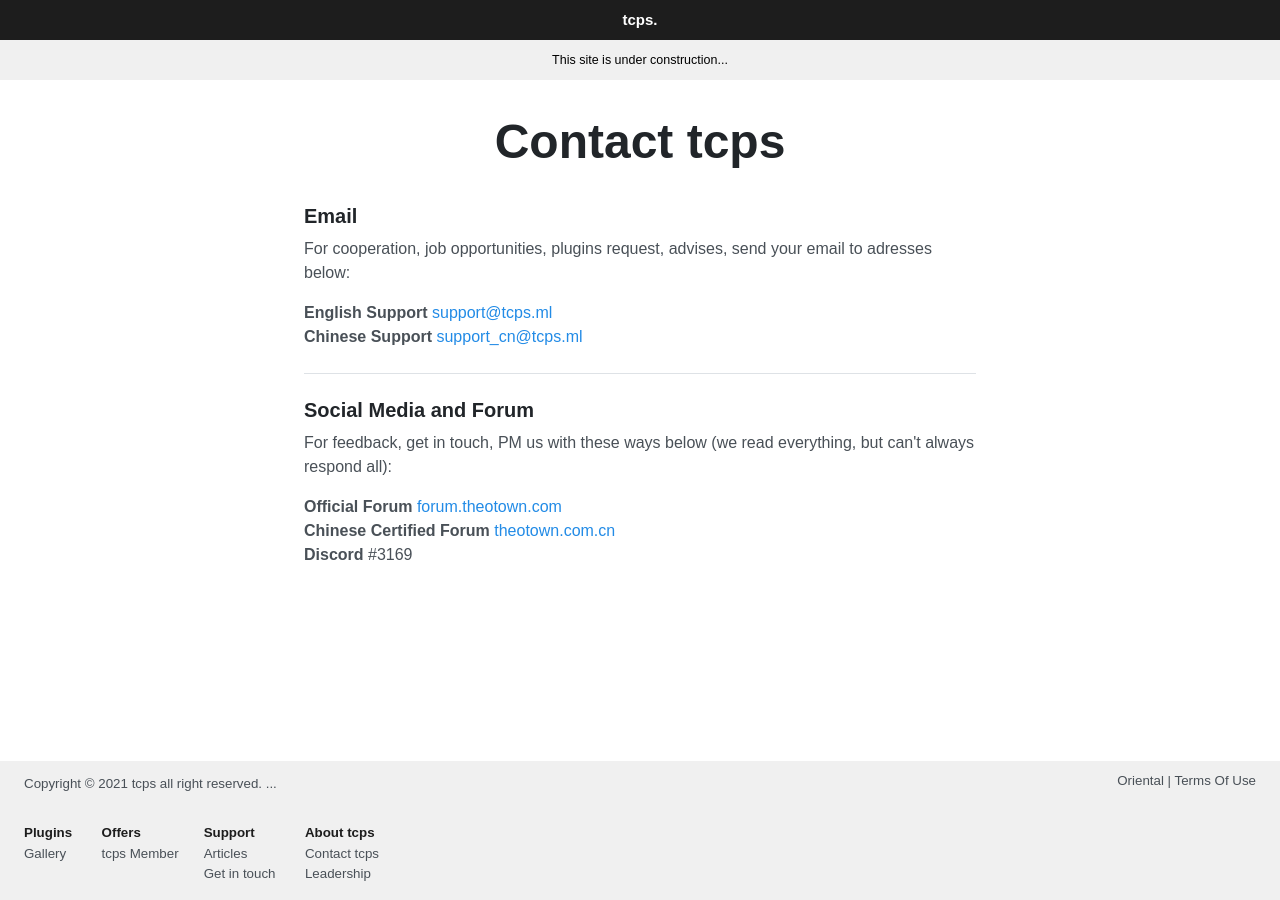
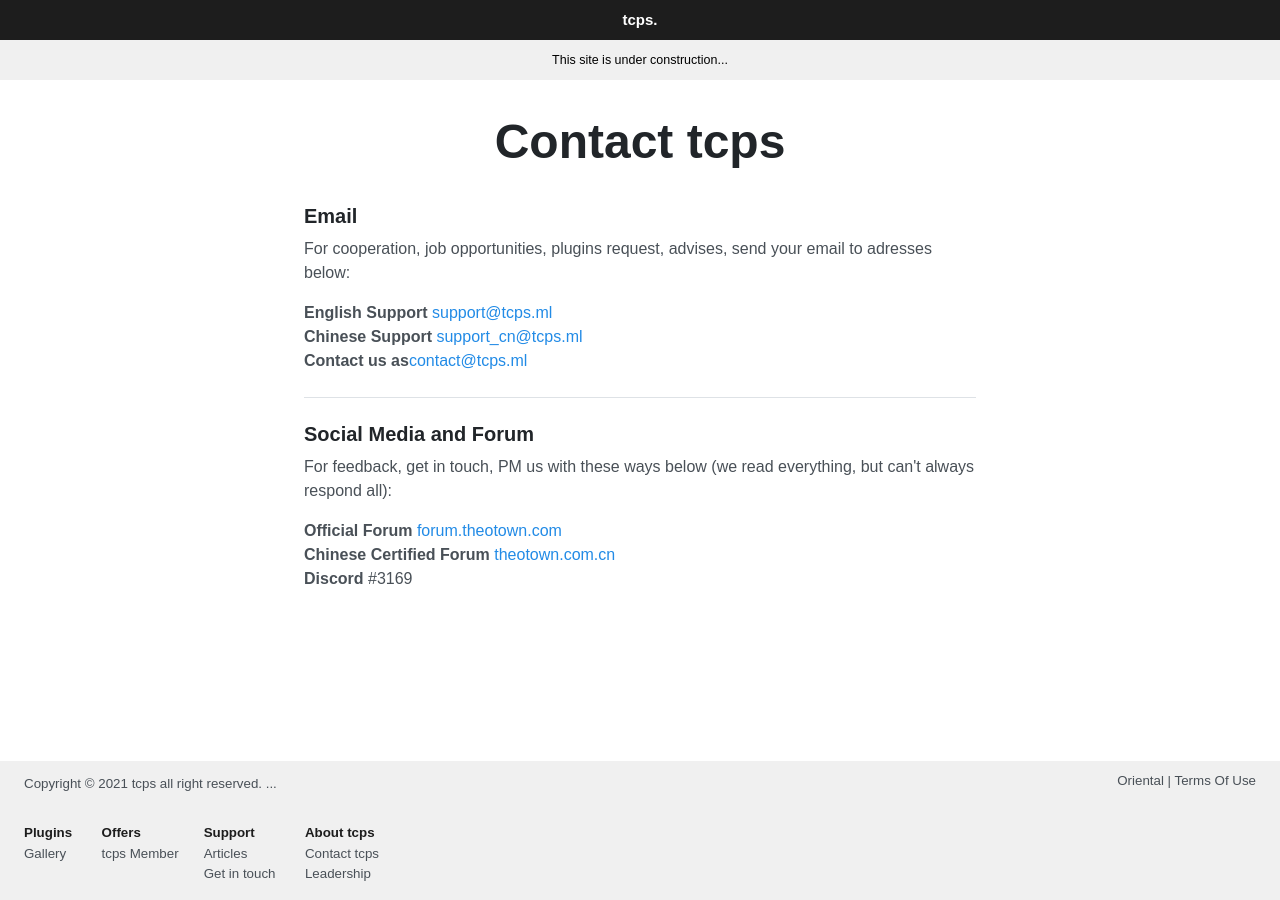
Before and after one commit to ttcps/ttcps.github.io, a Jekyll site: the page built from contact.html, in a window 1280 px wide. Built offline with Jekyll 4.4.1, drawn with Linux system fonts in a browser that asks for light colours.

Commit message:
Update contact.html

```diff
--- a/contact.html
+++ b/contact.html
@@ -13,6 +13,9 @@
     </li>
     <li>
       <span style="font-weight: 600">Chinese Support </span><a href="mailto:support_cn@tcps.ml">support_cn@tcps.ml</a>
+    </li>
+    <li>
+      <span style="font-weight: 600">Contact us as</span><a href="mailto:contact@tcps.ml">contact@tcps.ml</a>
     </li>
 </ul>
 <hr>
```
